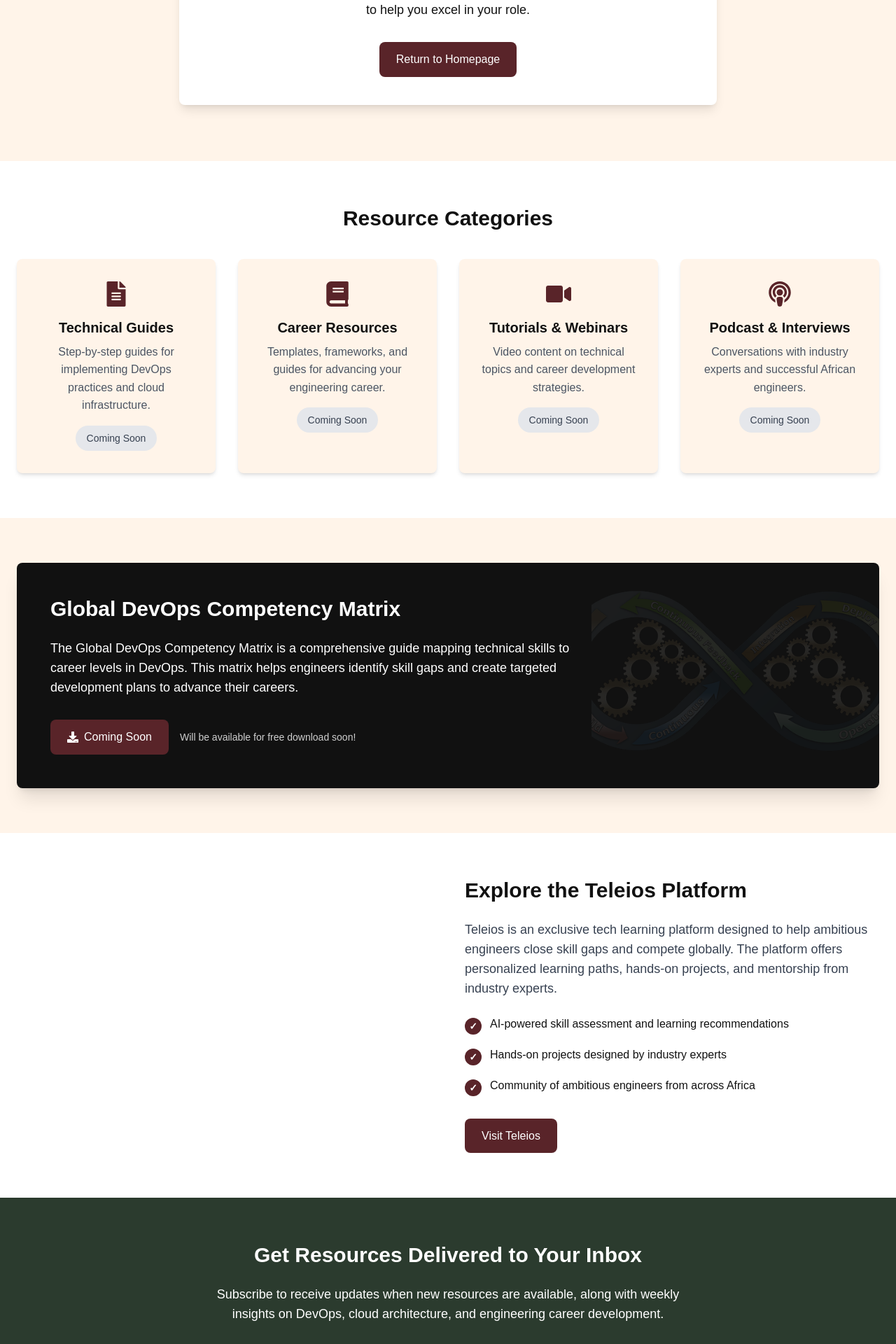
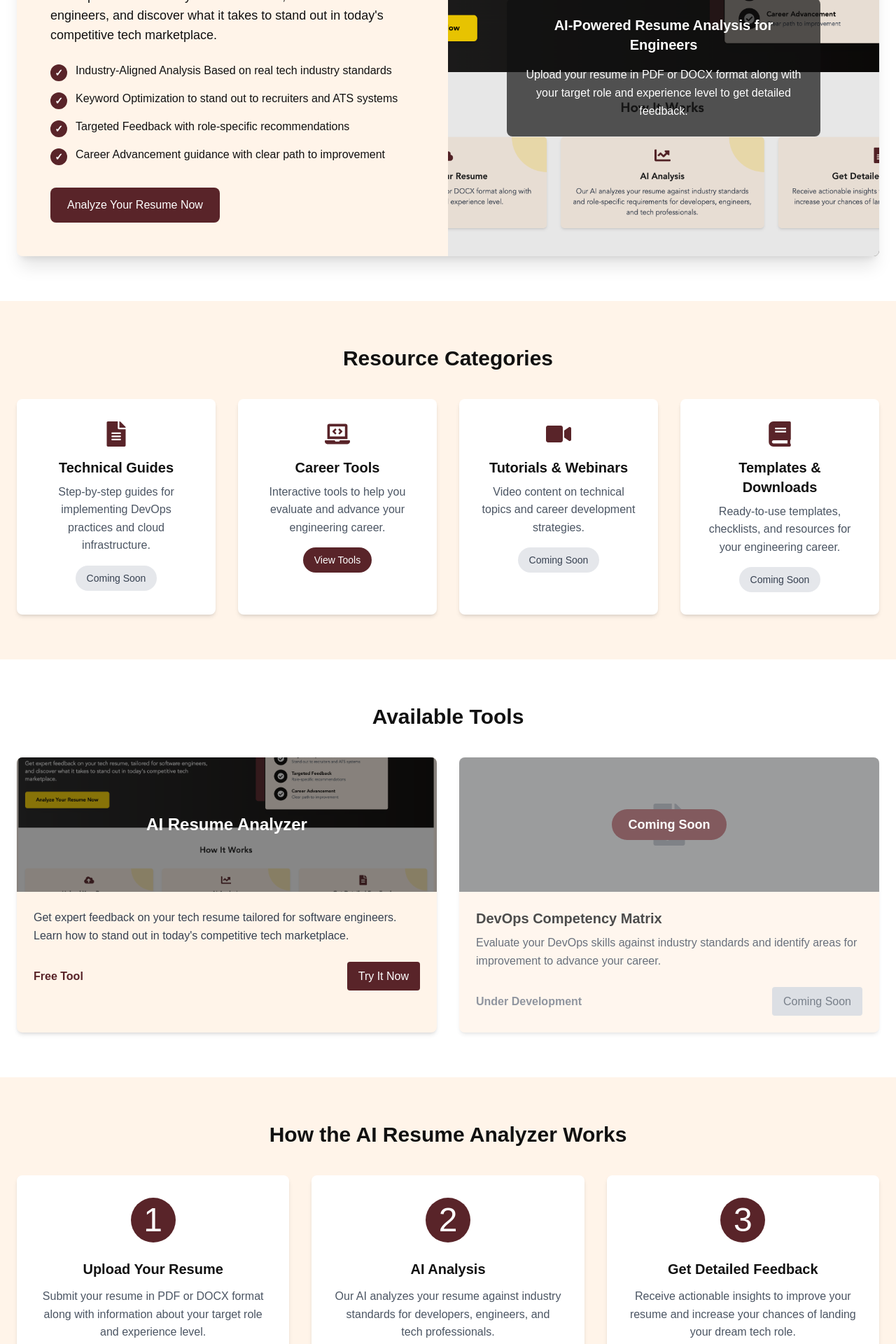
Before and after one commit to Ekene-Chris/personal-website, a Next.js app: page /resources in a window 1280 px wide. Shown: the part 580-2500 px from the top of the page at 70% size. Built offline with nearby package versions, Linux system fonts and the light colour scheme.

Commit message:
add ai analyser

```diff
--- a/src/app/resources/page.jsx
+++ b/src/app/resources/page.jsx
@@ -6,6 +6,8 @@ import {
   FaVideo,
   FaPodcast,
   FaDownload,
+  FaFileCode,
+  FaLaptopCode,
 } from "react-icons/fa";
 
 export const metadata = {
@@ -28,33 +30,100 @@ export default function Resources() {
         </div>
       </section>
 
-      {/* Coming Soon Message */}
-      <section className="py-20">
-        <div className="container mx-auto px-6 text-center">
-          <div className="bg-white p-10 rounded-lg shadow-lg max-w-3xl mx-auto">
-            <h2 className="text-3xl font-bold mb-6">Resources Coming Soon!</h2>
-            <p className="text-lg mb-8">
-              I'm currently developing a collection of valuable resources for
-              engineers at all career stages. These will include technical
-              guides, career development templates, and tools to help you excel
-              in your role.
+      {/* Featured Resource - AI Resume Analyzer */}
+      <section className="py-16 bg-white">
+        <div className="container mx-auto px-6">
+          <div className="bg-linen rounded-lg shadow-xl overflow-hidden">
+            <div className="grid grid-cols-1 lg:grid-cols-2">
+              <div className="p-8 lg:p-12">
+                <span className="inline-block bg-caput-mortuum text-white px-4 py-1 rounded-full text-sm mb-6">
+                  Featured Tool
+                </span>
+                <h2 className="text-3xl font-bold mb-4">AI Resume Analyzer</h2>
+                <p className="text-lg mb-6">
+                  Get expert feedback on your tech resume, tailored for software
+                  engineers, and discover what it takes to stand out in today's
+                  competitive tech marketplace.
                 </p>
-            <Link href="/" className="btn btn-primary inline-block">
-              Return to Homepage
-            </Link>
+                <ul className="space-y-3 mb-8">
+                  <li className="flex items-start">
+                    <div className="w-6 h-6 bg-caput-mortuum rounded-full flex items-center justify-center text-white mr-3 mt-1 flex-shrink-0">
+                      <span className="text-sm font-bold">✓</span>
+                    </div>
+                    <p>
+                      Industry-Aligned Analysis Based on real tech industry
+                      standards
+                    </p>
+                  </li>
+                  <li className="flex items-start">
+                    <div className="w-6 h-6 bg-caput-mortuum rounded-full flex items-center justify-center text-white mr-3 mt-1 flex-shrink-0">
+                      <span className="text-sm font-bold">✓</span>
+                    </div>
+                    <p>
+                      Keyword Optimization to stand out to recruiters and ATS
+                      systems
+                    </p>
+                  </li>
+                  <li className="flex items-start">
+                    <div className="w-6 h-6 bg-caput-mortuum rounded-full flex items-center justify-center text-white mr-3 mt-1 flex-shrink-0">
+                      <span className="text-sm font-bold">✓</span>
+                    </div>
+                    <p>Targeted Feedback with role-specific recommendations</p>
+                  </li>
+                  <li className="flex items-start">
+                    <div className="w-6 h-6 bg-caput-mortuum rounded-full flex items-center justify-center text-white mr-3 mt-1 flex-shrink-0">
+                      <span className="text-sm font-bold">✓</span>
+                    </div>
+                    <p>
+                      Career Advancement guidance with clear path to improvement
+                    </p>
+                  </li>
+                </ul>
+                <a
+                  href="https://resume.ekenechris.com"
+                  target="_blank"
+                  rel="noopener noreferrer"
+                  className="btn bg-caput-mortuum hover:bg-opacity-90 text-white inline-block"
+                >
+                  Analyze Your Resume Now
+                </a>
+              </div>
+              <div className="bg-black p-8 lg:p-0 flex items-center justify-center">
+                <div className="relative w-full h-64 lg:h-full">
+                  <Image
+                    src="/images/ai-resume-analyzer.jpg"
+                    alt="AI Resume Analyzer"
+                    fill
+                    className="object-cover opacity-90"
+                  />
+                  <div className="absolute inset-0 flex items-center justify-center">
+                    <div className="bg-black bg-opacity-70 p-6 rounded-lg max-w-md text-center">
+                      <h3 className="text-white text-xl font-bold mb-4">
+                        AI-Powered Resume Analysis for Engineers
+                      </h3>
+                      <p className="text-white">
+                        Upload your resume in PDF or DOCX format along with your
+                        target role and experience level to get detailed
+                        feedback.
+                      </p>
+                    </div>
+                  </div>
+                </div>
+              </div>
+            </div>
           </div>
         </div>
       </section>
 
       {/* Resource Categories */}
-      <section className="py-16 bg-white">
+      <section className="py-16 bg-linen">
         <div className="container mx-auto px-6">
           <h2 className="text-3xl font-bold mb-10 text-center">
             Resource Categories
           </h2>
 
           <div className="grid grid-cols-1 md:grid-cols-2 lg:grid-cols-4 gap-8">
-            <div className="bg-linen p-8 rounded-lg shadow-md text-center">
+            <div className="bg-white p-8 rounded-lg shadow-md text-center hover:shadow-xl transition duration-300">
               <div className="text-4xl text-caput-mortuum mb-4 flex justify-center">
                 <FaFileAlt />
               </div>
@@ -68,21 +137,24 @@ export default function Resources() {
               </span>
             </div>
 
-            <div className="bg-linen p-8 rounded-lg shadow-md text-center">
+            <div className="bg-white p-8 rounded-lg shadow-md text-center hover:shadow-xl transition duration-300">
               <div className="text-4xl text-caput-mortuum mb-4 flex justify-center">
-                <FaBook />
+                <FaLaptopCode />
               </div>
-              <h3 className="text-xl font-bold mb-2">Career Resources</h3>
+              <h3 className="text-xl font-bold mb-2">Career Tools</h3>
               <p className="text-gray-600 mb-4">
-                Templates, frameworks, and guides for advancing your engineering
-                career.
+                Interactive tools to help you evaluate and advance your
+                engineering career.
               </p>
-              <span className="inline-block bg-gray-200 text-gray-700 px-4 py-2 rounded-full text-sm">
-                Coming Soon
-              </span>
+              <Link
+                href="#tools"
+                className="inline-block bg-caput-mortuum text-white px-4 py-2 rounded-full text-sm"
+              >
+                View Tools
+              </Link>
             </div>
 
-            <div className="bg-linen p-8 rounded-lg shadow-md text-center">
+            <div className="bg-white p-8 rounded-lg shadow-md text-center hover:shadow-xl transition duration-300">
               <div className="text-4xl text-caput-mortuum mb-4 flex justify-center">
                 <FaVideo />
               </div>
@@ -96,14 +168,14 @@ export default function Resources() {
               </span>
             </div>
 
-            <div className="bg-linen p-8 rounded-lg shadow-md text-center">
+            <div className="bg-white p-8 rounded-lg shadow-md text-center hover:shadow-xl transition duration-300">
               <div className="text-4xl text-caput-mortuum mb-4 flex justify-center">
-                <FaPodcast />
+                <FaBook />
               </div>
-              <h3 className="text-xl font-bold mb-2">Podcast & Interviews</h3>
+              <h3 className="text-xl font-bold mb-2">Templates & Downloads</h3>
               <p className="text-gray-600 mb-4">
-                Conversations with industry experts and successful African
-                engineers.
+                Ready-to-use templates, checklists, and resources for your
+                engineering career.
               </p>
               <span className="inline-block bg-gray-200 text-gray-700 px-4 py-2 rounded-full text-sm">
                 Coming Soon
@@ -113,37 +185,147 @@ export default function Resources() {
         </div>
       </section>
 
-      {/* Featured Resource Teaser */}
-      <section className="py-16 bg-linen">
+      {/* Available Tools Section */}
+      <section id="tools" className="py-16 bg-white">
         <div className="container mx-auto px-6">
-          <div className="bg-black text-white rounded-lg shadow-xl p-8 md:p-12 relative overflow-hidden">
-            <div className="absolute top-0 right-0 w-1/3 h-full opacity-10">
+          <h2 className="text-3xl font-bold mb-10 text-center">
+            Available Tools
+          </h2>
+
+          <div className="grid grid-cols-1 md:grid-cols-2 gap-8">
+            {/* AI Resume Analyzer Card */}
+            <div className="bg-linen rounded-lg shadow-md overflow-hidden transition-all duration-300 hover:shadow-xl hover:-translate-y-2">
+              <div className="h-48 relative">
                 <Image
-                src="/images/content-1.jpg"
-                alt="Background pattern"
+                  src="/images/ai-resume-analyzer.jpg"
+                  alt="AI Resume Analyzer"
                   fill
                   className="object-cover"
                 />
+                <div className="absolute inset-0 bg-black bg-opacity-50 flex items-center justify-center">
+                  <h3 className="text-white text-2xl font-bold px-4 text-center">
+                    AI Resume Analyzer
+                  </h3>
                 </div>
-            <div className="relative z-10 max-w-3xl">
-              <h2 className="text-3xl font-bold mb-6">
-                Global DevOps Competency Matrix
+              </div>
+              <div className="p-6">
+                <p className="text-gray-700 mb-6">
+                  Get expert feedback on your tech resume tailored for software
+                  engineers. Learn how to stand out in today's competitive tech
+                  marketplace.
+                </p>
+                <div className="flex justify-between items-center">
+                  <span className="text-caput-mortuum font-bold">
+                    Free Tool
+                  </span>
+                  <a
+                    href="https://resume.ekenechris.com"
+                    target="_blank"
+                    rel="noopener noreferrer"
+                    className="bg-caput-mortuum text-white py-2 px-4 rounded hover:bg-opacity-90 transition"
+                  >
+                    Try It Now
+                  </a>
+                </div>
+              </div>
+            </div>
+
+            {/* Coming Soon Tool Card */}
+            <div className="bg-linen rounded-lg shadow-md overflow-hidden opacity-75">
+              <div className="h-48 relative bg-gray-200">
+                <div className="absolute inset-0 flex items-center justify-center">
+                  <FaFileCode className="text-6xl text-gray-400" />
+                </div>
+                <div className="absolute inset-0 bg-black bg-opacity-50 flex items-center justify-center">
+                  <div className="bg-caput-mortuum py-2 px-6 rounded-full">
+                    <h3 className="text-white text-lg font-bold">
+                      Coming Soon
+                    </h3>
+                  </div>
+                </div>
+              </div>
+              <div className="p-6">
+                <h3 className="text-xl font-bold mb-2">
+                  DevOps Competency Matrix
+                </h3>
+                <p className="text-gray-700 mb-6">
+                  Evaluate your DevOps skills against industry standards and
+                  identify areas for improvement to advance your career.
+                </p>
+                <div className="flex justify-between items-center">
+                  <span className="text-gray-500 font-bold">
+                    Under Development
+                  </span>
+                  <button
+                    disabled
+                    className="bg-gray-300 text-gray-600 py-2 px-4 rounded cursor-not-allowed"
+                  >
+                    Coming Soon
+                  </button>
+                </div>
+              </div>
+            </div>
+          </div>
+        </div>
+      </section>
+
+      {/* How It Works Section */}
+      <section className="py-16 bg-linen">
+        <div className="container mx-auto px-6">
+          <h2 className="text-3xl font-bold mb-10 text-center">
+            How the AI Resume Analyzer Works
           </h2>
-              <p className="text-lg mb-8">
-                The Global DevOps Competency Matrix is a comprehensive guide
-                mapping technical skills to career levels in DevOps. This matrix
-                helps engineers identify skill gaps and create targeted
-                development plans to advance their careers.
+
+          <div className="grid grid-cols-1 md:grid-cols-3 gap-8">
+            <div className="bg-white p-8 rounded-lg shadow-md text-center hover:shadow-xl transition duration-300">
+              <div className="text-5xl text-caput-mortuum mb-6 flex justify-center">
+                <span className="w-16 h-16 bg-caput-mortuum text-white rounded-full flex items-center justify-center">
+                  1
+                </span>
+              </div>
+              <h3 className="text-xl font-bold mb-3">Upload Your Resume</h3>
+              <p className="text-gray-600">
+                Submit your resume in PDF or DOCX format along with information
+                about your target role and experience level.
               </p>
-              <div className="flex flex-col sm:flex-row items-center gap-4">
-                <button className="btn bg-caput-mortuum hover:bg-opacity-90 text-white flex items-center">
-                  <FaDownload className="mr-2" /> Coming Soon
-                </button>
-                <p className="text-sm opacity-80">
-                  Will be available for free download soon!
+            </div>
+
+            <div className="bg-white p-8 rounded-lg shadow-md text-center hover:shadow-xl transition duration-300">
+              <div className="text-5xl text-caput-mortuum mb-6 flex justify-center">
+                <span className="w-16 h-16 bg-caput-mortuum text-white rounded-full flex items-center justify-center">
+                  2
+                </span>
+              </div>
+              <h3 className="text-xl font-bold mb-3">AI Analysis</h3>
+              <p className="text-gray-600">
+                Our AI analyzes your resume against industry standards for
+                developers, engineers, and tech professionals.
+              </p>
+            </div>
+
+            <div className="bg-white p-8 rounded-lg shadow-md text-center hover:shadow-xl transition duration-300">
+              <div className="text-5xl text-caput-mortuum mb-6 flex justify-center">
+                <span className="w-16 h-16 bg-caput-mortuum text-white rounded-full flex items-center justify-center">
+                  3
+                </span>
+              </div>
+              <h3 className="text-xl font-bold mb-3">Get Detailed Feedback</h3>
+              <p className="text-gray-600">
+                Receive actionable insights to improve your resume and increase
+                your chances of landing your dream tech role.
               </p>
             </div>
           </div>
+
+          <div className="text-center mt-12">
+            <a
+              href="https://resume.ekenechris.com"
+              target="_blank"
+              rel="noopener noreferrer"
+              className="btn bg-caput-mortuum hover:bg-opacity-90 text-white inline-block"
+            >
+              Try the Resume Analyzer Now
+            </a>
           </div>
         </div>
       </section>
```
Also changed, not shown: public/images/ai-resume-analyzer.jpg (added). Lines whose indentation alone changed are shown as unchanged.
